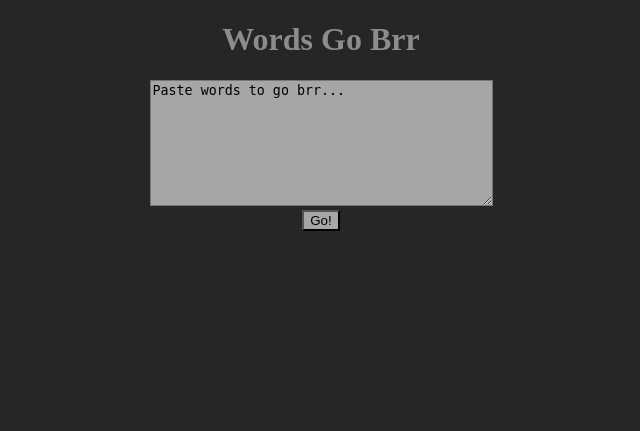
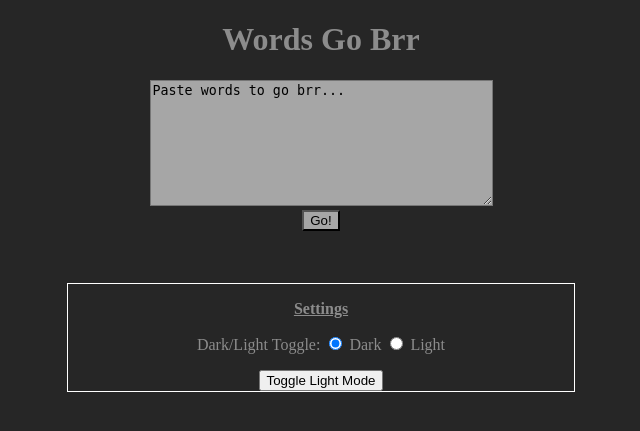
Before and after one commit to skysurveil/words-go-brr, a PHP site: page / in a window 1280 px wide. Shown: the top 431 px of the page, without its empty margins (319-959 px from the left). Run offline with PHP 8.4, Linux system fonts and the light colour scheme.

Commit message:
Started adding settings, toggle incomplete

```diff
--- a/index.html
+++ b/index.html
@@ -6,7 +6,7 @@
     <link rel="stylesheet" href="styles.css">
     <script src="main.js" type="text/javascript"></script>
   </head>
-  <body>
+  <body id="body">
     <h1>Words Go Brr</h1>
     <form method="GET">
       <textarea id="textArea" onfocus="clearText(this);" name="Input" rows="8" cols="40">Paste words to go brr...</textarea>
@@ -16,6 +16,17 @@
     </form>
     <p id="resultTitle"></p>
     <p id="resultP"></p>
+    <br/>
+    <div id="settings">
+      <p id="settingsP">Settings</p>
+      <form id="darkModeToggle">
+        <p>Dark/Light Toggle:
+        <input id="dark-mode-radio" type="radio" name="dark-mode" value="Dark" checked="checked"/> Dark
+        <input id="light-mode-radio" type="radio" name="dark-mode" value="Light" /> Light
+      </p>
+    </form>
+      <button type="button" onclick="toggleLightMode();">Toggle Light Mode</button>
+    </div>
 
   </body>
 </html>
--- a/main.js
+++ b/main.js
@@ -48,3 +48,8 @@ function displayText(print, word) {
   console.log(word);
   print.innerHTML = word;
 }
+
+function toggleLightMode() {
+  var bodyElement = document.body;
+  bodyElement.classList.toggle("light-mode-body");
+}
--- a/styles.css
+++ b/styles.css
@@ -26,3 +26,18 @@ textarea {
   width: 35%;
   text-align: center;
 }
+
+#settings {
+  border: solid 1px white;
+  display: inline-block;
+  width: 40%;
+}
+
+#settingsP {
+  text-decoration: underline;
+  font-weight: bold;
+}
+
+.light-mode-body {
+  background-color: white;
+}
```
